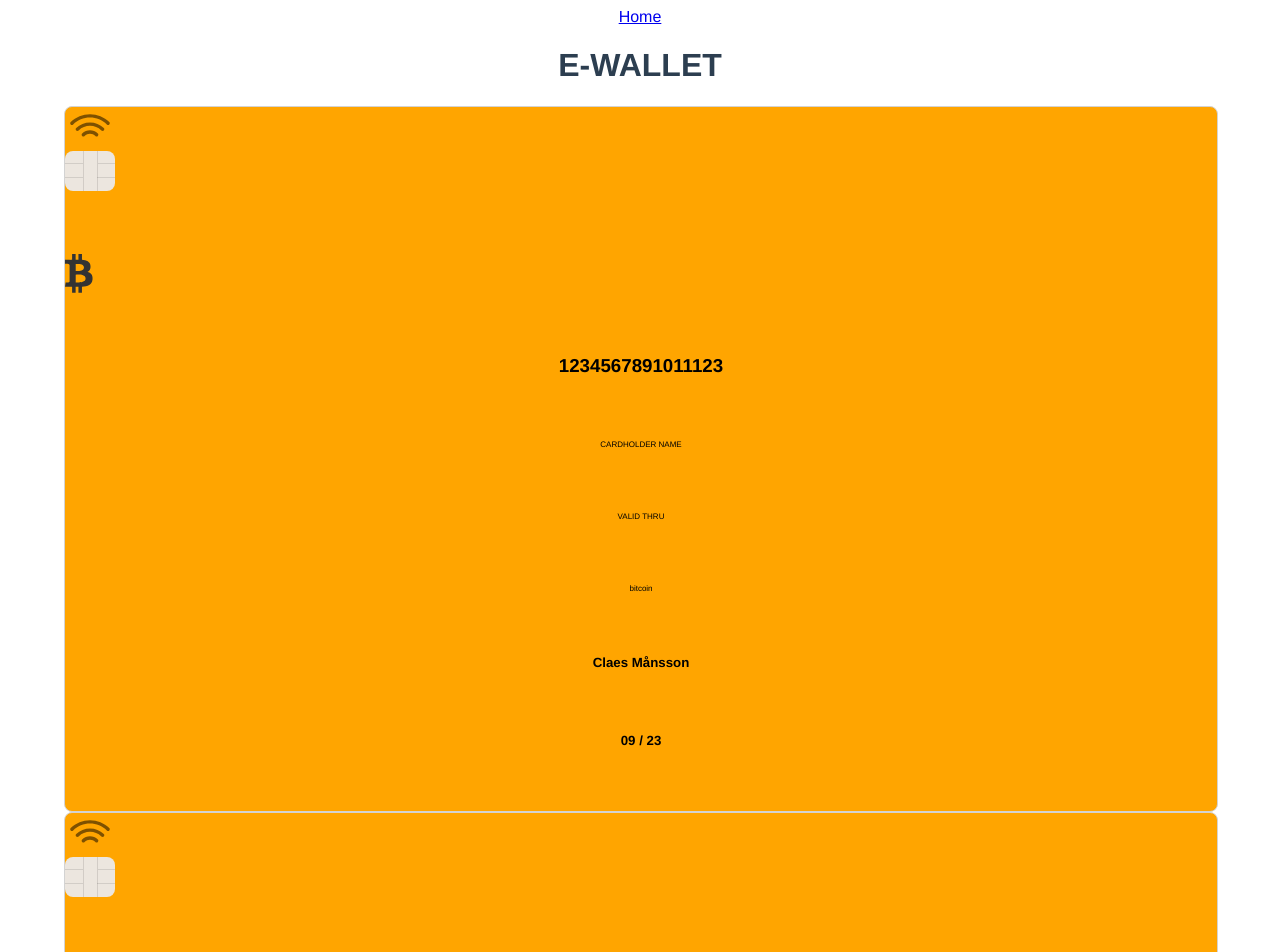
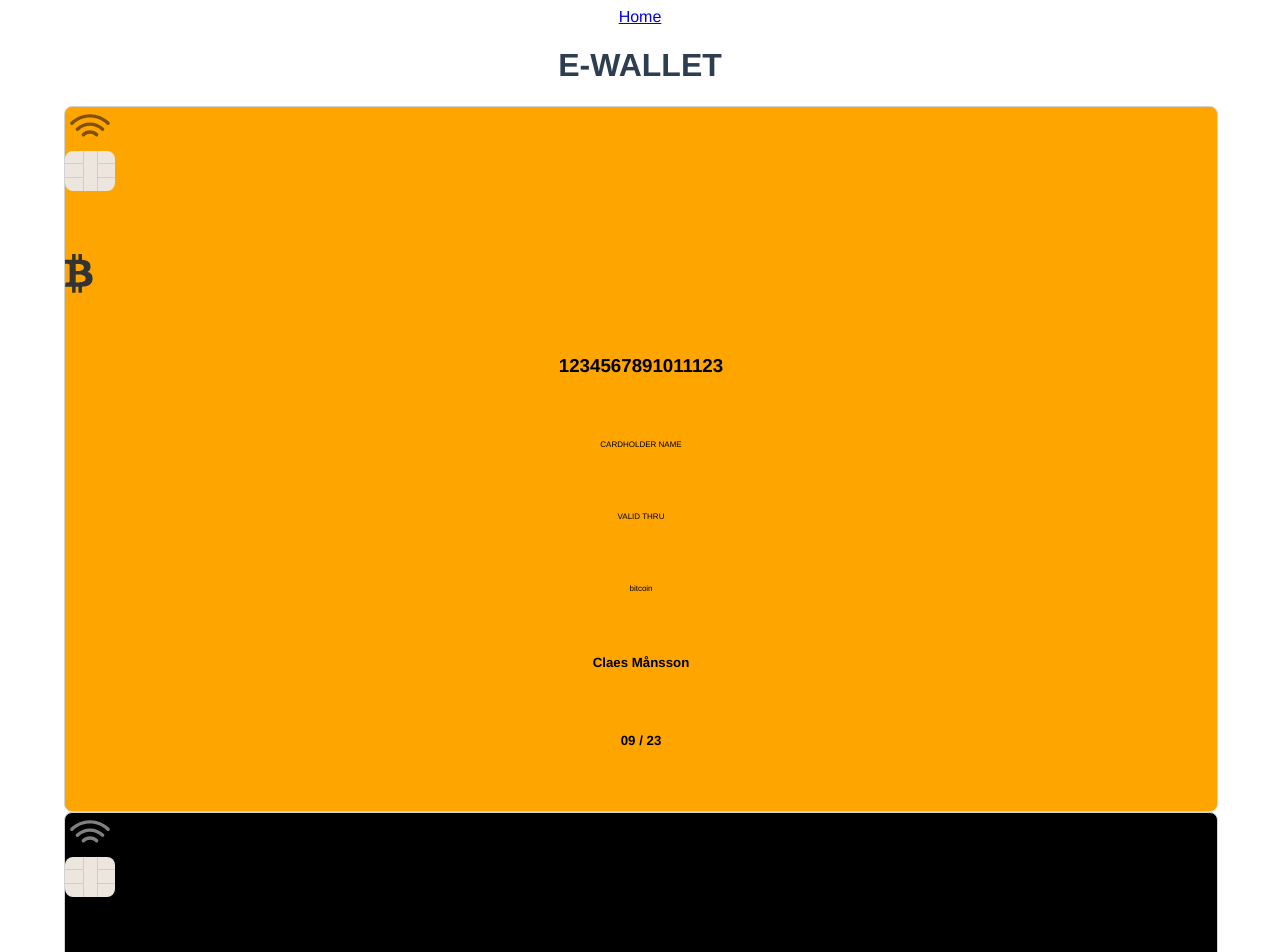
Before and after one commit to cenglander/e-wallet, a Vue app: page / in a window 1280 px wide. Shown: the top 952 px of the page. Built offline with nearby package versions, Linux system fonts and the light colour scheme.

Commit message:
Showing different icons on card depending on if isActive is true or false

```diff
--- a/src/components/Card.vue
+++ b/src/components/Card.vue
@@ -1,10 +1,11 @@
 <template>
   <div class="card"
       v-bind:class="vendor">
-      <img src="../assets/chip-dark.svg" alt="Chip">
-      <!-- <img v-bind:src="../assets/chip-dark.svg"> -->
-      <!-- <img src=`..assets/vendor-${{vendor}}.svg` alt="Vendor logo"> -->
-      <!-- <img v-bind:src="'../assets/vendor-' + vendor + '.svg'"> -->
+      <img v-if="isActive"
+        v-bind:src="require('@/assets/chip-dark.svg')">
+      <img v-else
+        v-bind:src="require('@/assets/chip-light.svg')">
+
       <img v-bind:src="require('@/assets/vendor-' + vendor + '.svg')">
 
       <h3>{{ cardNo }}</h3>
@@ -30,6 +31,7 @@ export default {
       validThruYear: String,
       ccv: String,
       vendor: String,
+      isActive: Boolean,
 
   },
   // computed: {
--- a/src/components/CardStack.vue
+++ b/src/components/CardStack.vue
@@ -1,13 +1,15 @@
 <template>
   <div class="card-stack">
 
-    <Card v-for="(card, index) in allCards"
+    <Card
+      v-for="(card, index) in allCards"
       v-bind:key="index"
       v-bind:cardNo="card.cardNo"
       v-bind:name="card.name"
       v-bind:validThruMonth="card.validThruMonth"
       v-bind:validThruYear="card.validThruYear"
       v-bind:vendor="card.vendor"
+      v-bind:isActive="card.isActive"
 
     />
 
--- a/src/main.js
+++ b/src/main.js
@@ -14,6 +14,7 @@ new Vue({
           validThruYear: "23",
           ccv: "543",
           vendor: "bitcoin",
+          isActive: true,
         },
         {
           cardNo: "1111222233334444",
@@ -22,6 +23,7 @@ new Vue({
           validThruYear: "25",
           ccv: "231",
           vendor: "ninja",
+          isActive: false,
         },
         {
           cardNo: "5555222233334444",
@@ -30,6 +32,7 @@ new Vue({
           validThruYear: "22",
           ccv: "671",
           vendor: "blockchain",
+          isActive: false,
         },
         {
           cardNo: "1111222233334444",
@@ -38,17 +41,19 @@ new Vue({
           validThruYear: "26",
           ccv: "907",
           vendor: "evil",
+          isActive: false,
         },
     ],
 
   }),
-  // test med metoder nedan och array ovan här
+
   methods: {
     getThisCard(cardNo) {
       return this.cardArray.find(card => card.cardNo == cardNo);
     },
     getAllCards() {
-      return this.cardArray;
+      // return this.cardArray;
+      return this.cardArray.filter(card => !card.isActive)
     },
     // saveNewCard() {
 
--- a/src/views/Home.vue
+++ b/src/views/Home.vue
@@ -10,16 +10,8 @@
       v-bind:validThruMonth="activeCard.validThruMonth"
       v-bind:validThruYear="activeCard.validThruYear"
       v-bind:vendor="activeCard.vendor"
+      v-bind:isActive="activeCard.isActive"
     />
-
-    <!-- <Card v-for="(card, index) in allCards"
-      v-bind:key="index"
-      v-bind:cardNo="card.cardNo"
-      v-bind:name="card.name"
-      v-bind:validThruMonth="card.validThruMonth"
-      v-bind:validThruYear="card.validThruYear"
-
-    /> -->
 
     <CardStack
       v-bind:allCards="allCards"
```
